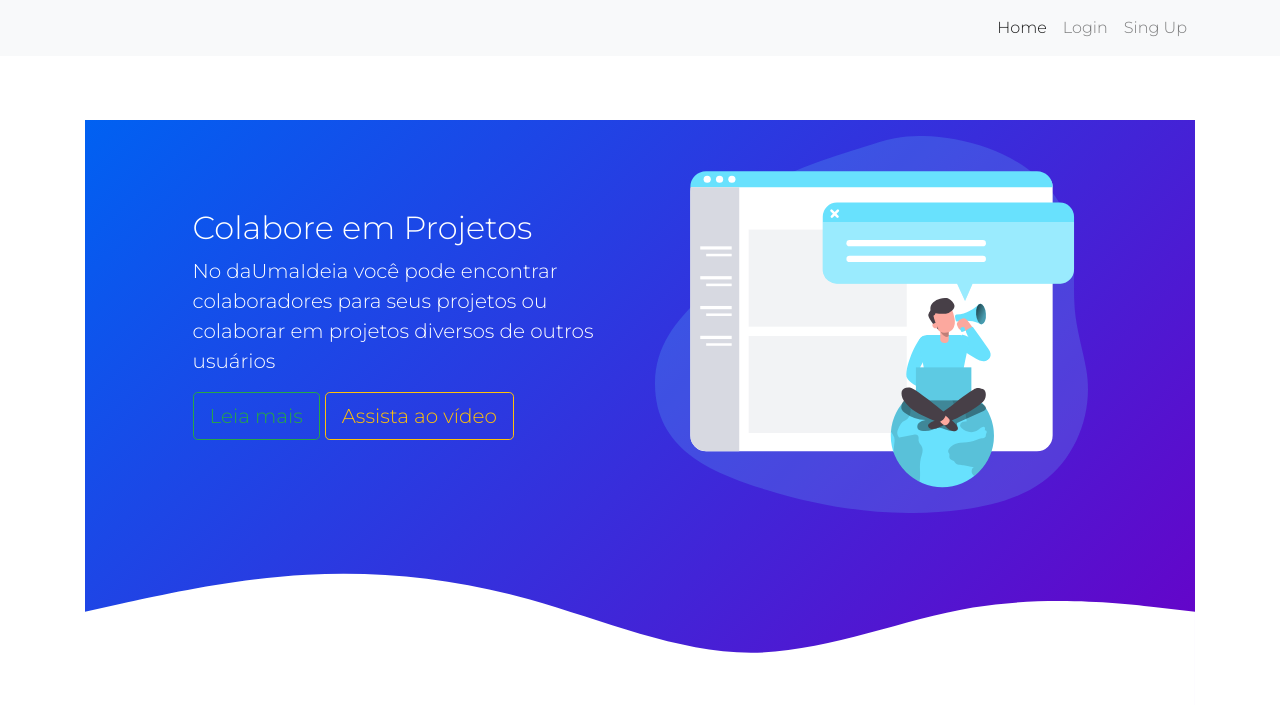
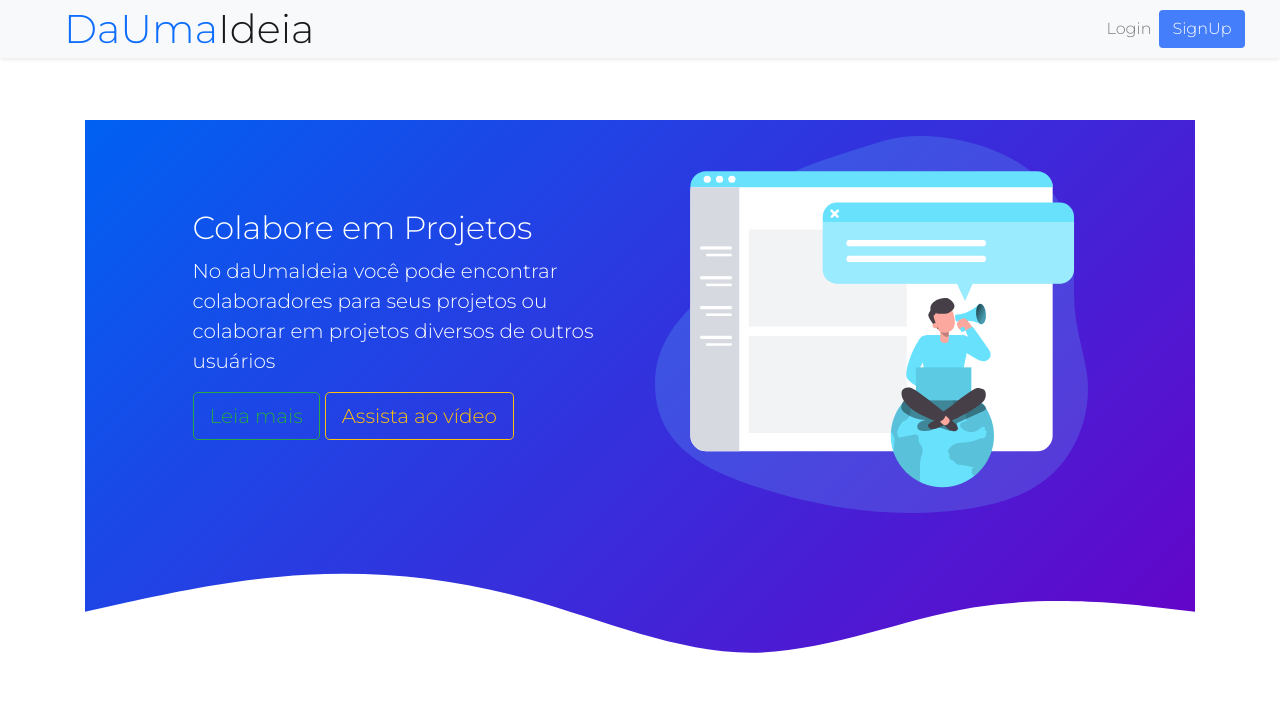
Before and after one commit to mycaelli/da1ideia, a Flask app: page / in a window 1280 px wide. Shown: the top 705 px of the page. Run offline with Flask 2, Linux system fonts and the light colour scheme; some libraries are stand-ins or nearby versions.

Commit message:
new nav and remove contact me part OK

```diff
--- a/website/templates/home.html
+++ b/website/templates/home.html
@@ -14,67 +14,70 @@
         />
       </head>
       <body>
-        <nav class="navbar navbar-expand-lg navbar-light bg-light fixed-top">
-          <div class="container">
-            <a class="navbar-brand" href="#"></a>
-            <button
-              class="navbar-toggler"
-              type="button"
-              data-toggle="collapse"
-              data-target="#navbarNav"
-              aria-controls="navbarNav"
-              aria-expanded="false"
-              aria-label="Toggle navigation"
-            >
+        <!--nav-->
+        <nav class="navbar fixed-top shadow-sm navbar-expand-lg bg-light navbar-light py-3 py-lg-0 px-lg-5">
+          <a href="index.html" class="navbar-brand ml-lg-3">
+              <h1 class="m-0 display-5"><span class="text-primary">DaUma</span>Ideia</h1>
+          </a>
+          <button type="button" class="navbar-toggler" data-toggle="collapse" data-target="#navbarCollapse">
               <span class="navbar-toggler-icon"></span>
-            </button>
-            <div
-              class="collapse navbar-collapse justify-content-end"
-              id="navbarNav"
-            >
-              <ul class="navbar-nav">
-                <li class="nav-item">
-                  <a class="nav-link active" aria-current="page" href="#">Home</a>
-                </li>
-                <li class="nav-item">
-                  <a class="nav-link" href="#">Login</a>
-                </li>
-                <nav class="navbar navbar-expand-lg navbar-light bg-light fixed-top">
-          <div class="container">
-            <a class="navbar-brand" href="#"></a>
-            <button
-              class="navbar-toggler"
-              type="button"
-              data-toggle="collapse"
-              data-target="#navbarNav"
-              aria-controls="navbarNav"
-              aria-expanded="false"
-              aria-label="Toggle navigation"
-            >
-              <span class="navbar-toggler-icon"></span>
-            </button>
-            <div
-              class="collapse navbar-collapse justify-content-end"
-              id="navbarNav"
-            >
-              <ul class="navbar-nav">
-                <li class="nav-item">
-                  <a class="nav-link active" aria-current="page" href="#">Home</a>
-                </li>
-                <li class="nav-item">
-                  <a class="nav-link" href="#">Login</a>
-                </li>
-                <li class="nav-item">
-                    <a class="nav-link" href="#">Sing Up</a>
-                </li>
-              </ul>
-            </div>
+          </button>
+          <div class="collapse navbar-collapse px-lg-3" id="navbarCollapse">
+              <div class="navbar-nav m-auto py-0">
+                <a href="#qualification" class="nav-item nav-link"></a>
+                <a href="#skill" class="nav-item nav-link"></a>
+                <a href="#service" class="nav-item nav-link"></a>
+                <a href="#portfolio" class="nav-item nav-link"></a>
+                <a href="#testimonial" class="nav-item nav-link"></a>
+                <a href="#contact" class="nav-item nav-link"></a>
+                <a href="#qualification" class="nav-item nav-link"></a>
+                <a href="#skill" class="nav-item nav-link"></a>
+                <a href="#service" class="nav-item nav-link"></a>
+                <a href="#portfolio" class="nav-item nav-link"></a>
+                <a href="#testimonial" class="nav-item nav-link"></a>
+                <a href="#contact" class="nav-item nav-link"></a>
+                <a href="#qualification" class="nav-item nav-link"></a>
+                <a href="#skill" class="nav-item nav-link"></a>
+                <a href="#service" class="nav-item nav-link"></a>
+                <a href="#portfolio" class="nav-item nav-link"></a>
+                <a href="#testimonial" class="nav-item nav-link"></a>
+                <a href="#contact" class="nav-item nav-link"></a>
+                <a href="#portfolio" class="nav-item nav-link"></a>
+                <a href="#testimonial" class="nav-item nav-link"></a>
+                <a href="#contact" class="nav-item nav-link"></a>
+                <a href="#qualification" class="nav-item nav-link"></a>
+                <a href="#skill" class="nav-item nav-link"></a>
+                <a href="#service" class="nav-item nav-link"></a>
+                <a href="#portfolio" class="nav-item nav-link"></a>
+                <a href="#testimonial" class="nav-item nav-link"></a>
+                <a href="#contact" class="nav-item nav-link"></a>
+                <a href="#qualification" class="nav-item nav-link"></a>
+                <a href="#skill" class="nav-item nav-link"></a>
+                <a href="#service" class="nav-item nav-link"></a>
+                <a href="#portfolio" class="nav-item nav-link"></a>
+                <a href="#testimonial" class="nav-item nav-link"></a>
+                <a href="#contact" class="nav-item nav-link"></a>
+                <a href="#contact" class="nav-item nav-link"></a>
+                <a href="#qualification" class="nav-item nav-link"></a>
+                <a href="#skill" class="nav-item nav-link"></a>
+                <a href="#service" class="nav-item nav-link"></a>
+                <a href="#portfolio" class="nav-item nav-link"></a>
+                <a href="#testimonial" class="nav-item nav-link"></a>
+                <a href="#contact" class="nav-item nav-link"></a>
+                <a href="#skill" class="nav-item nav-link"></a>
+                <a href="#service" class="nav-item nav-link"></a>
+                <a href="#portfolio" class="nav-item nav-link"></a>
+                <a href="#testimonial" class="nav-item nav-link"></a>
+                <a href="#home" class="nav-item nav-link active"></a>
+                <a href="#testimonial" class="nav-item nav-link"></a>
+                <a href="#home" class="nav-item nav-link active"></a>
+                <a href="#about" class="nav-item nav-link">Login</a>
+
+              </div>
+              <a href="" class="btn btn-menu d-none d-lg-block" style="background-color:#457efa; color: #ffffff;">SignUp</a>
           </div>
-        </nav>
-              </ul>
-            </div>
-          </div>
-        </nav>
+      </nav>
+        <!--nav-->
         <header class="page-header gradient">
           <div class="container pt-3">
             <div class="row align-items-center justify-content-center">
@@ -331,42 +334,7 @@
           </svg>
         </section>
 
-        <section class="contact">
-          <div class="container">
-            <div class="row">
-              <div class="col-md-5">
-                <h1>Entre em contato:</h1>
-                <div class="mb-3">
-                  <label for="exampleFormControlInput1" class="form-label"
-                    >Email</label
-                  >
-                  <input
-                    type="email"
-                    class="form-control"
-                    id="exampleFormControlInput1"
-                    placeholder="name@example.com"
-                  />
-                </div>
-                <div class="mb-3">
-                  <label for="exampleFormControlTextarea1" class="form-label"
-                    >Exemplo</label
-                  >
-                  <textarea
-                    class="form-control"
-                    id="exampleFormControlTextarea1"
-                    rows="3"
-                  ></textarea>
-                </div>
-                <button type="button" class="btn btn-outline-secondary">
-                  Enviar
-                </button>
-              </div>
-              <div class="col-md-5">
-                <img src="{{url_for('static', filename='handshake.svg')}}" />
-              </div>
-            </div>
-          </div>
-        </section>
+
 
         <footer class="gradient">
           <div class="container-fluid text-center">
```
